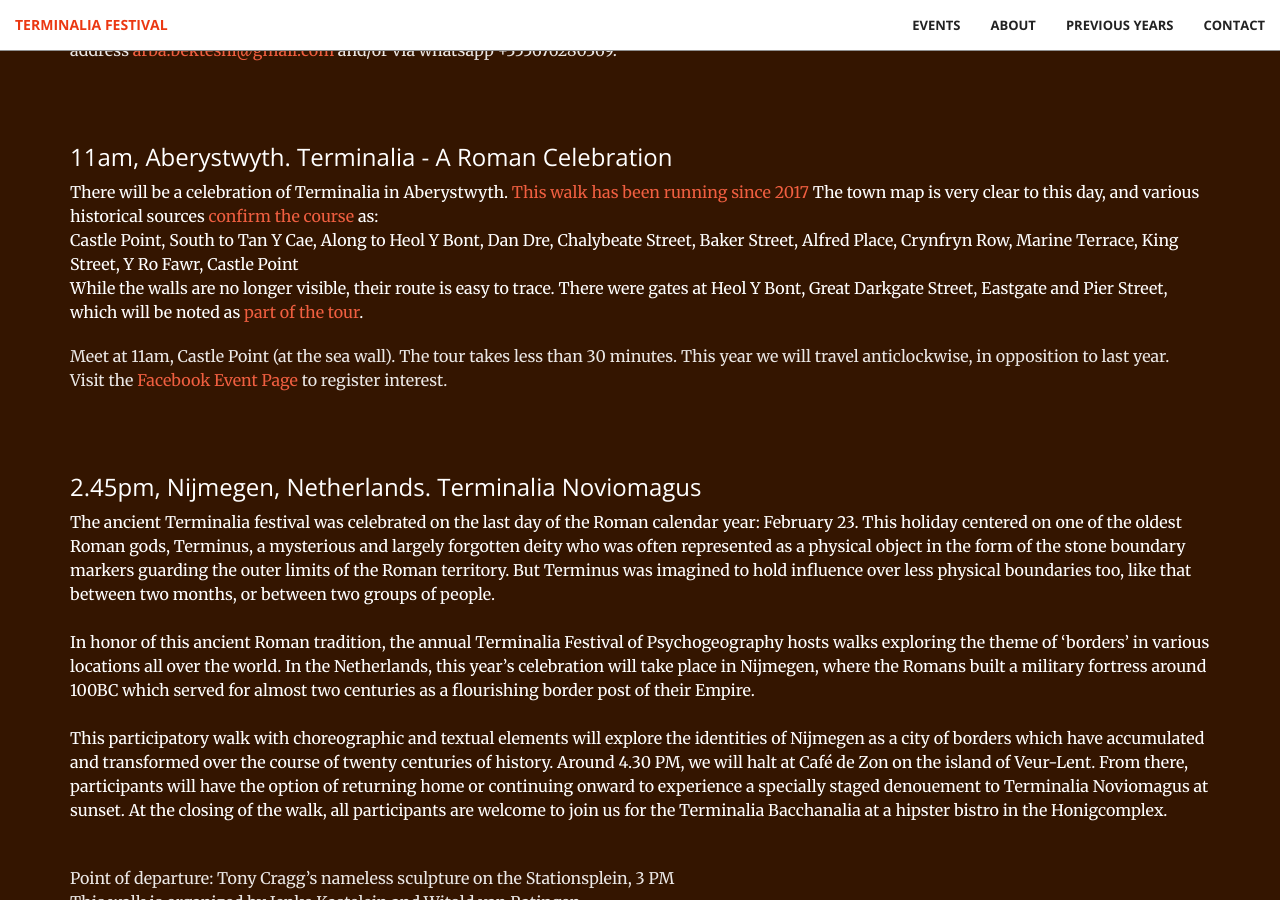
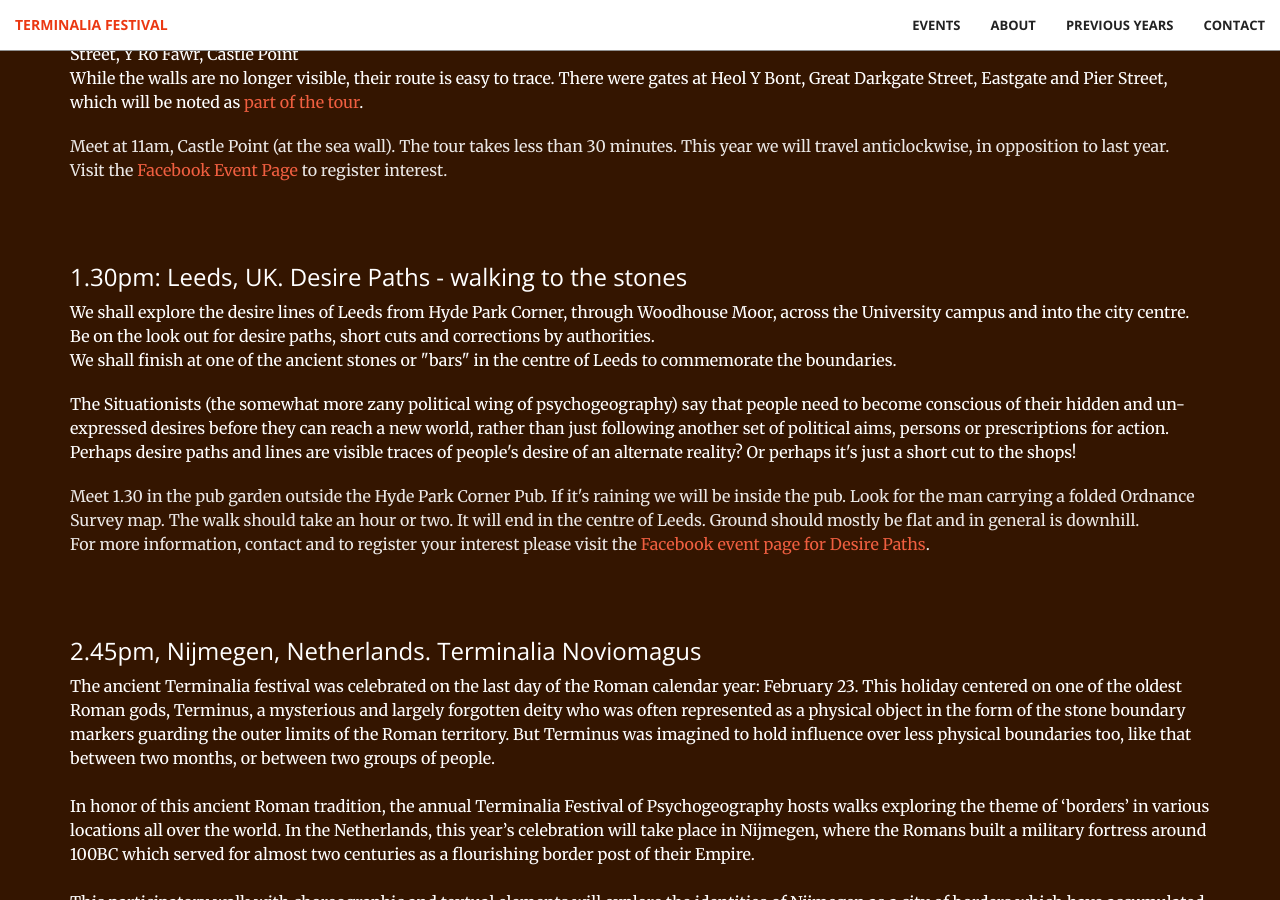
Before and after one commit to timwaters/terminalia, a Jekyll site: the page built from index.html, in a window 1280 px wide and 900 px high, scrolled down 3233 px. Built offline with Jekyll 4.4.1, drawn with Linux system fonts in a browser that asks for light colours; some of the changed text lies outside the part shown.

Commit message:
add leeds event

```diff
--- a/_includes/events.html
+++ b/_includes/events.html
@@ -14,20 +14,6 @@
         <hr class="light">
         <h2 class="section-heading">2020 Events Sunday February 23rd </h2>
 
-
-        <div class="col-lg-12 col-lg-offset-0 text-left event">
-
-
-        <h3>TBA: Leeds, UK. Desire Lines Walk To The Stones</h3>
-        <p class="text">
-          Join the Leeds Psychogeography Group on a discovery for desire lines on a walk towards the centre of the city. The walk will end at the East Bar where participants will celebrate with flowers, cake and a drink, so be sure to bring some to share.
-        </p>
-
-        <p class="text-faded">
-          Further details coming soon.
-        </p>
-
-      </div>
 
 
         <div class="col-lg-12 col-lg-offset-0 text-left event">
@@ -118,6 +104,27 @@
         </p>
  </div>
 
+ <div class="col-lg-12 col-lg-offset-0 text-left event">
+
+
+  <h3>1.30pm: Leeds, UK. Desire Paths - walking to the stones</h3>
+  <p class="text">
+    We shall explore the desire lines of Leeds from Hyde Park Corner, through Woodhouse Moor, across the University campus and into the city centre.  Be on the look out for desire paths, short cuts and corrections by authorities.
+    <br />
+We shall finish at one of the ancient stones or "bars" in the centre of Leeds to commemorate the boundaries.
+  </p><p>
+
+The Situationists (the somewhat more zany political wing of psychogeography) say that people need to become conscious of their hidden and un-expressed desires before they can reach a new world, rather than just following another set of political aims, persons or prescriptions for action.  Perhaps desire paths and lines are visible traces of people's desire of an alternate reality? Or perhaps it's just a short cut to the shops!
+  </p>
+
+  <p class="text-faded">
+    Meet 1.30 in the pub garden outside the Hyde Park Corner Pub. If it's raining we will be inside the pub. Look for the man carrying a folded Ordnance Survey map.  The walk should take an hour or two. It will end in the centre of Leeds. Ground should mostly be flat and in general is downhill.
+    <br />
+    For more information, contact and to register your interest please visit the  <a href="https://www.facebook.com/events/250852839233138/">Facebook event page for Desire Paths</a>.
+  </p>
+
+</div>
+
 
  <div class="col-lg-12 col-lg-offset-0 text-left event">
 
```
